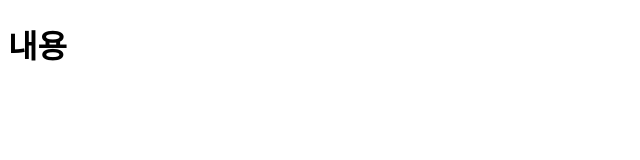
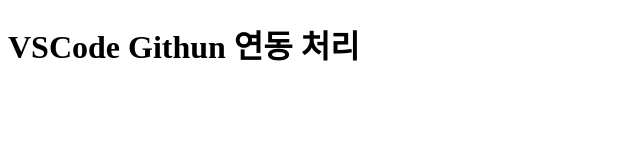
Before and after one commit to SeuongwooKim/sourcetree_web_index, a plain HTML site: page index.html in a window 1280 px wide. Shown: the whole page, without its empty margins (0-640 px from the left). Drawn offline with Linux system fonts and the light colour scheme.

Commit message:
second commit

```diff
--- a/index.html
+++ b/index.html
@@ -6,6 +6,6 @@
     <title>나의 첫번째 index 페이지</title>
 </head>
 <body>
-    <h1>내용</h1>
+    <h1>VSCode Githun 연동 처리</h1>
 </body>
 </html>
```
